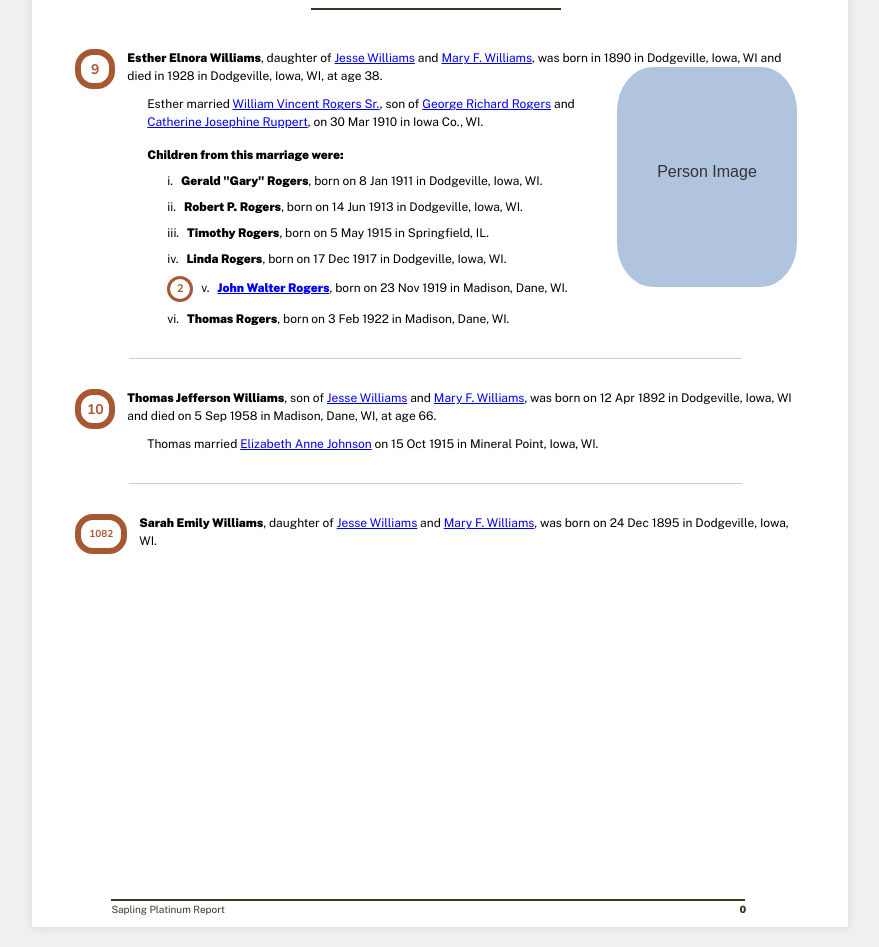
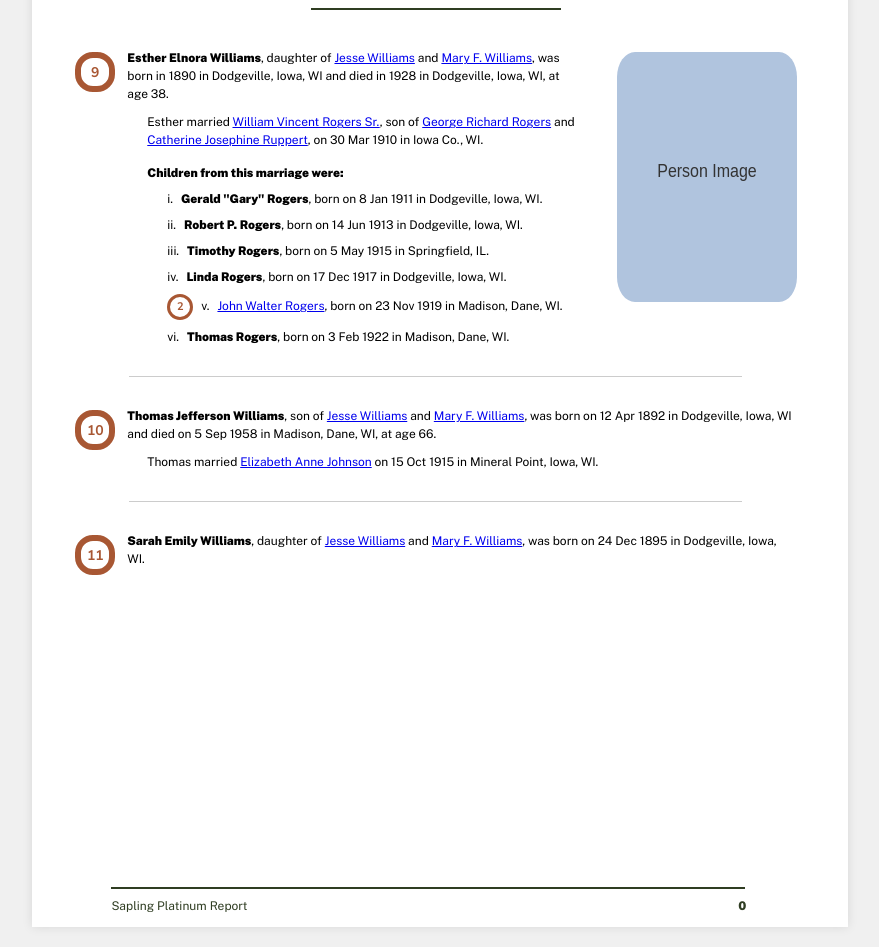
Before and after one commit to duresha/legacy-sheet-template, a website built with Vite: page src/index.html in a window 1280 px wide. Shown: the part 149-1096 px from the top of the page, without its empty margins (200-1079 px from the left). Built offline with nearby package versions, Linux system fonts and the light colour scheme.

Commit message:
Refactor person entry layout and adjust styling for better alignment

```diff
--- a/src/index.html
+++ b/src/index.html
@@ -16,7 +16,7 @@
         <div class="person-entry">
             <div class="person-number">9</div>
             <div class="person-content">
-                <span class="person-name">Esther Elnora Williams</span><span class="relationship-text">, daughter of <a href="#">Jesse Williams</a> and <a href="#">Mary F. Williams</a>, was born in 1890 in Dodgeville, Iowa, WI and died in 1928 in Dodgeville, Iowa, WI, at age 38.</span>
+                <span class="person-name">Esther Elnora Williams</span><span class="relationship-text">, daughter of <a href="#">Jesse Williams</a> and <a href="#">Mary F. Williams</a>, was <br> born in 1890 in Dodgeville, Iowa, WI and died in 1928 in Dodgeville, Iowa, WI, at <br> age 38.</span>
 
                 <img src="/images/person1.svg" alt="Esther Elnora Williams" class="person-image">
 
@@ -79,7 +79,7 @@
 
         <!-- Third Person Entry with large number -->
         <div class="person-entry">
-            <div class="person-number large-number">1082</div>
+            <div class="person-number">11</div>
             <div class="person-content">
                 <span class="person-name">Sarah Emily Williams</span><span class="relationship-text">, daughter of <a href="#">Jesse Williams</a> and <a href="#">Mary F. Williams</a>, was born on 24 Dec 1895 in Dodgeville, Iowa, WI.</span>
             </div>
--- a/src/style.css
+++ b/src/style.css
@@ -87,7 +87,7 @@ body {
     font-size: 14px; /* Font size as specified */
     font-weight: bold;
     margin-right: 12px;
-    /* margin-top: 2px; Align with the top of the entry */
+     margin-top: 3px; /* Align with the top of the entry */
     flex-shrink: 0;
     box-sizing: content-box; /* Ensures border doesn't affect dimensions */
     padding: 0 5px; /* Horizontal padding to accommodate larger numbers */
@@ -192,7 +192,7 @@ a {
 
 /* Numbered child name - bold AND hyperlinked */
 .numbered-child-name {
-    font-weight: bold;
+    font-weight: regular;
     text-decoration: underline;
     color: #0000ee; /* Standard hyperlink blue */
 }
@@ -208,16 +208,17 @@ a {
 .person-image {
     float: right;
     width: 180px;
-    height: auto;
-    border-radius: 20%;
+    height: 250px;
+    border-radius: 10%;
     margin-left: 15px;
     margin-bottom: 10px;
+    margin-top: -33px; /* Adjusted to align with text */
 }
 
 /* Footer */
 .footer {
     position: absolute;
-    bottom: 0.123in;
+    bottom: 0.15in;
     left: 0.451in;
     right: 0.536in;
     display: flex;
@@ -228,7 +229,7 @@ a {
 
 .footer-line {
     position: absolute;
-    bottom: 0.27in; /* 0.123in bottom + 0.147in specified spacing */
+    bottom: 0.4in; /* 0.123in bottom + 0.147in specified spacing */
     left: 0.827in; /* Left margin as specified */
     right: 1.059in; /* Right margin as specified */
     height: 2px;
@@ -240,7 +241,7 @@ a {
 .report-name {
     font-family: 'Public Sans', sans-serif;
     font-weight: 400; /* Regular */
-    font-size: 10px;
+    font-size: 12px;
     color: #2f3d22;
     font-style: normal; /* Not italicized */
     margin-left: 0.376in; /* This aligns with the left edge of the line (0.827in - 0.451in) */
@@ -249,7 +250,7 @@ a {
 .page-number {
     font-family: 'Public Sans', sans-serif;
     font-weight: 900; /* Black weight */
-    font-size: 10px;
+    font-size: 12px;
     color: #2f3d22;
     font-weight: bold;
     margin-right: 0.523in; /* This aligns with the right edge of the line (1.059in - 0.536in) */
```
